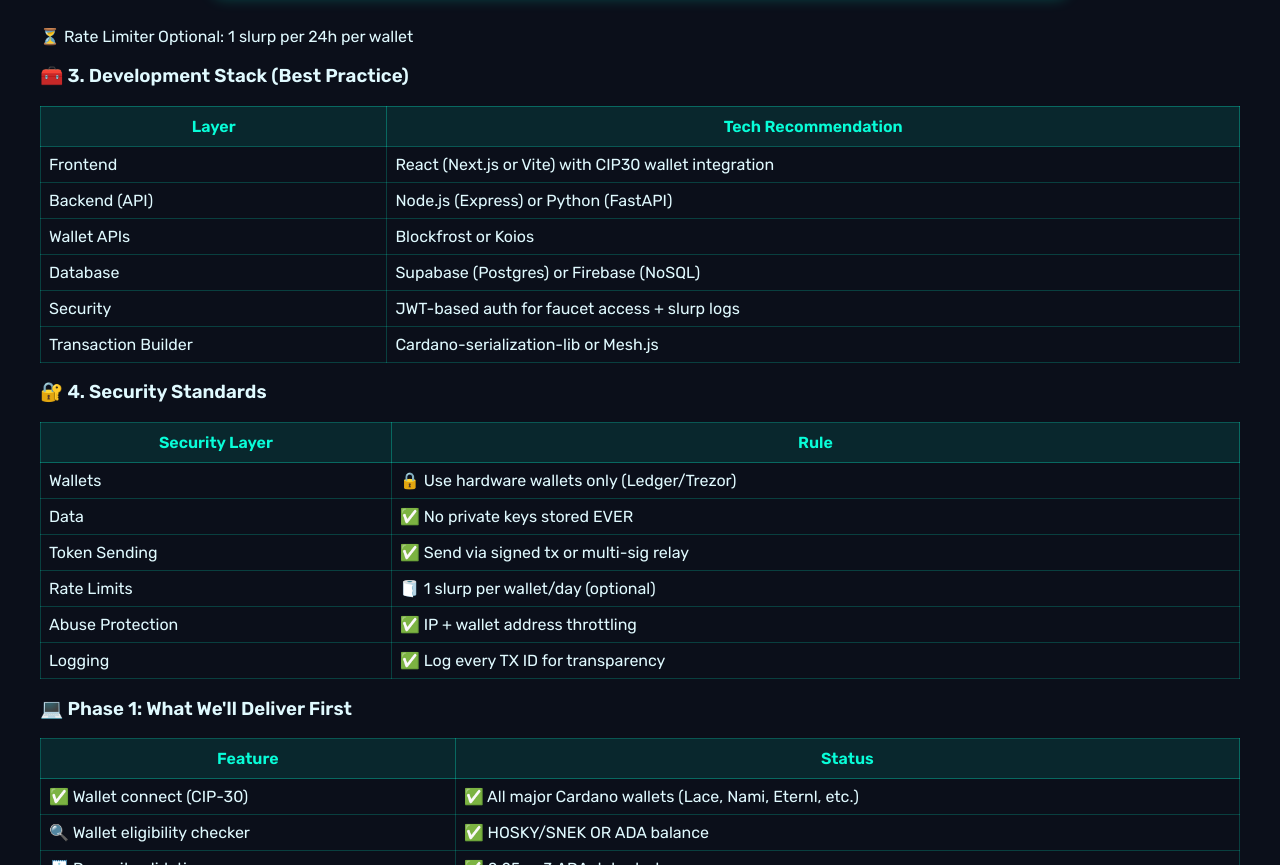
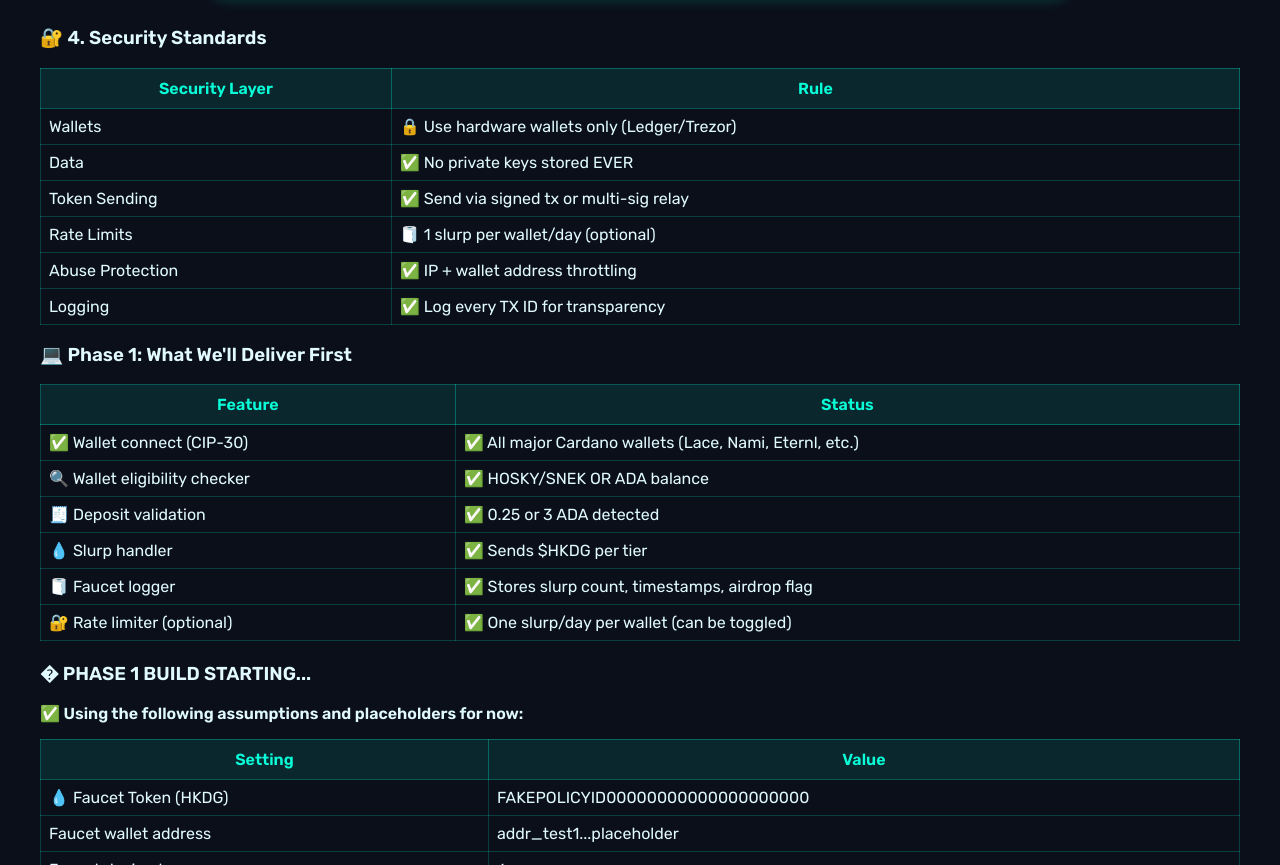
Before and after one commit to Adahandles/HOSKDOG, a plain HTML site: page slurp-logic.html in a window 1280 px wide. Shown: the part 4622-5487 px from the top of the page. Drawn offline with Linux system fonts and the light colour scheme.

Commit message:
Remove ALL technical details after development status box - protect competitive advantage completely

```diff
--- a/slurp-logic.html
+++ b/slurp-logic.html
@@ -475,42 +475,6 @@
 
 
 
-        <tr>
-          <td style="padding: 8px; border: 1px solid rgba(8, 253, 216, 0.2);">⏳ Rate Limiter</td>
-          <td style="padding: 8px; border: 1px solid rgba(8, 253, 216, 0.2);">Optional: 1 slurp per 24h per wallet</td>
-        </tr>
-      </table>
-
-      <h3>🧰 3. Development Stack (Best Practice)</h3>
-      <table style="width: 100%; border-collapse: collapse; margin: 15px 0;">
-        <tr style="background-color: rgba(8, 253, 216, 0.1);">
-          <th style="padding: 10px; border: 1px solid rgba(8, 253, 216, 0.3); color: #08fdd8;">Layer</th>
-          <th style="padding: 10px; border: 1px solid rgba(8, 253, 216, 0.3); color: #08fdd8;">Tech Recommendation</th>
-        </tr>
-        <tr>
-          <td style="padding: 8px; border: 1px solid rgba(8, 253, 216, 0.2);">Frontend</td>
-          <td style="padding: 8px; border: 1px solid rgba(8, 253, 216, 0.2);">React (Next.js or Vite) with CIP30 wallet integration</td>
-        </tr>
-        <tr>
-          <td style="padding: 8px; border: 1px solid rgba(8, 253, 216, 0.2);">Backend (API)</td>
-          <td style="padding: 8px; border: 1px solid rgba(8, 253, 216, 0.2);">Node.js (Express) or Python (FastAPI)</td>
-        </tr>
-        <tr>
-          <td style="padding: 8px; border: 1px solid rgba(8, 253, 216, 0.2);">Wallet APIs</td>
-          <td style="padding: 8px; border: 1px solid rgba(8, 253, 216, 0.2);">Blockfrost or Koios</td>
-        </tr>
-        <tr>
-          <td style="padding: 8px; border: 1px solid rgba(8, 253, 216, 0.2);">Database</td>
-          <td style="padding: 8px; border: 1px solid rgba(8, 253, 216, 0.2);">Supabase (Postgres) or Firebase (NoSQL)</td>
-        </tr>
-        <tr>
-          <td style="padding: 8px; border: 1px solid rgba(8, 253, 216, 0.2);">Security</td>
-          <td style="padding: 8px; border: 1px solid rgba(8, 253, 216, 0.2);">JWT-based auth for faucet access + slurp logs</td>
-        </tr>
-        <tr>
-          <td style="padding: 8px; border: 1px solid rgba(8, 253, 216, 0.2);">Transaction Builder</td>
-          <td style="padding: 8px; border: 1px solid rgba(8, 253, 216, 0.2);">Cardano-serialization-lib or Mesh.js</td>
-        </tr>
       </table>
 
       <h3>🔐 4. Security Standards</h3>
```
